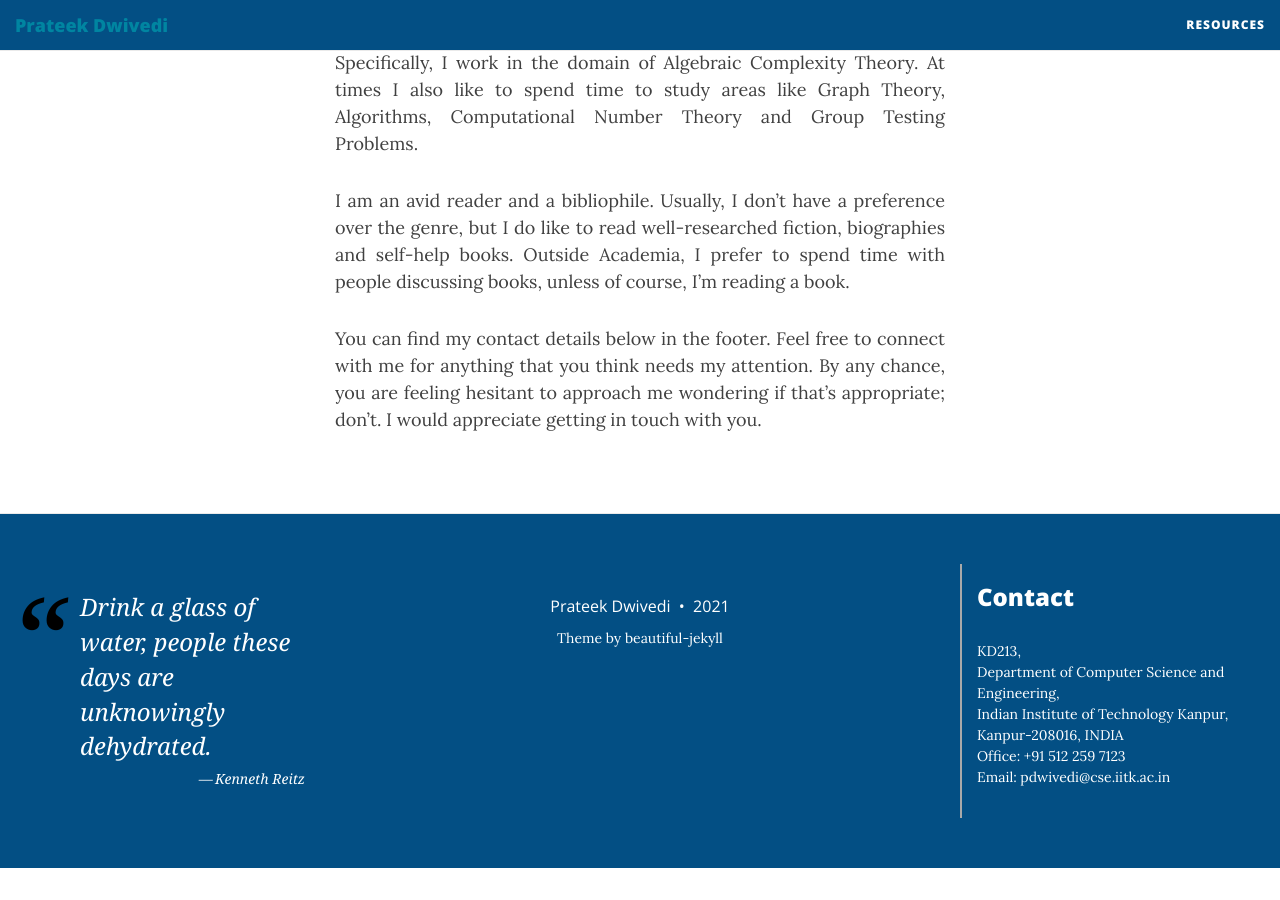
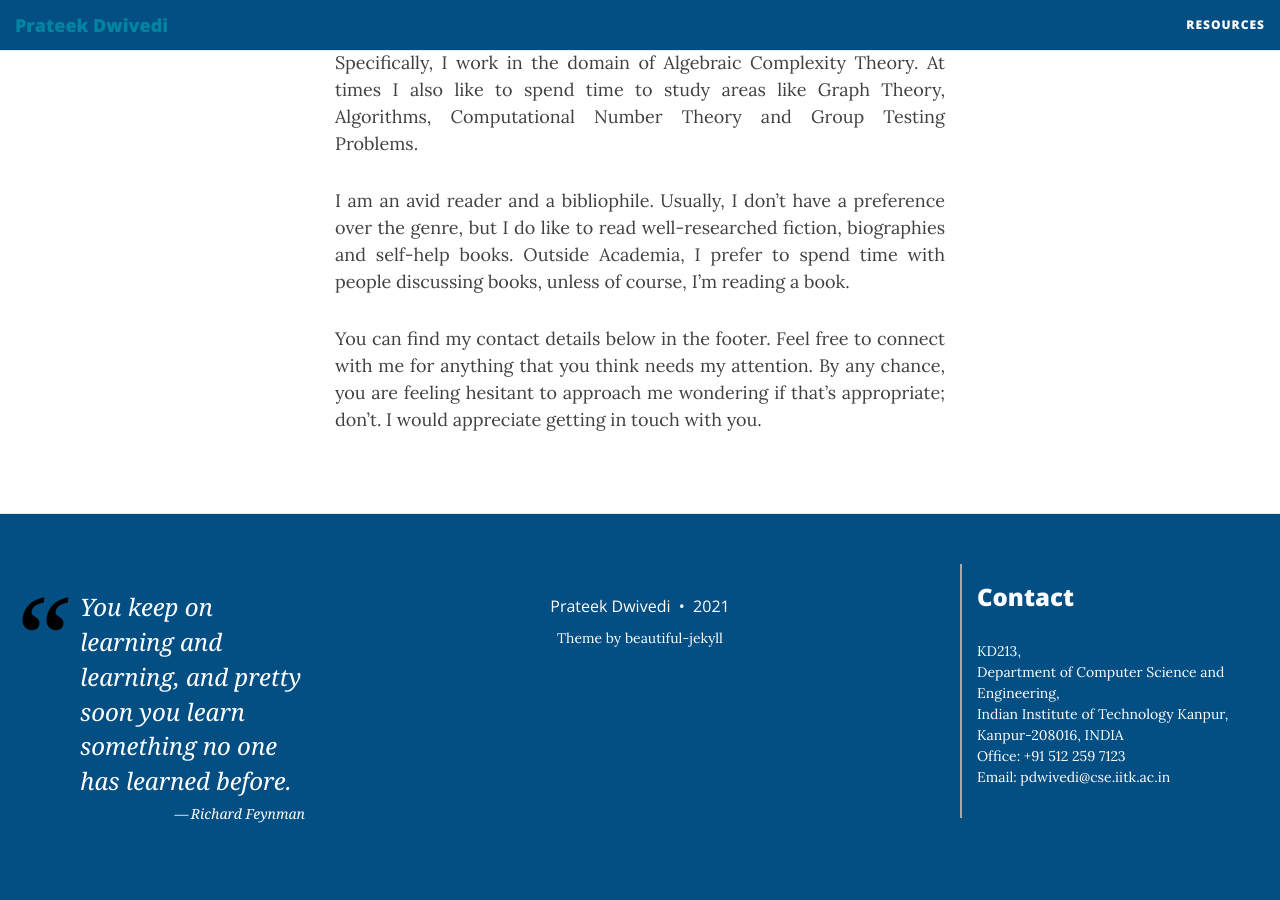
Before and after one commit to prateekdwv/prateekdwv.github.io, a Jekyll site: the page built from index.md, in a window 1280 px wide and 900 px high, scrolled down 774 px. Built offline with Jekyll 4.4.1, drawn with Linux system fonts in a browser that asks for light colours; nearby versions of some CDN libraries; before the commit the page ends 1642 px from its top, so only the background shows below that.

Commit message:
Changed the quote

```diff
--- a/_config.yml
+++ b/_config.yml
@@ -66,8 +66,8 @@ footer-link-col: "#ffffff"
 # Important: you must keep the "name" parameter, everything else you can remove
 author:
   name: Prateek Dwivedi
-  quote: Drink a glass of water, people these days are unknowingly dehydrated.
-  quote-cite: Kenneth Reitz
+  quote: You keep on learning and learning, and pretty soon you learn something no one has learned before.
+  quote-cite: Richard Feynman
 
 # Select your active Social Network Links.
 # Uncomment the links you want to show in the footer and add your information to each link.
```
